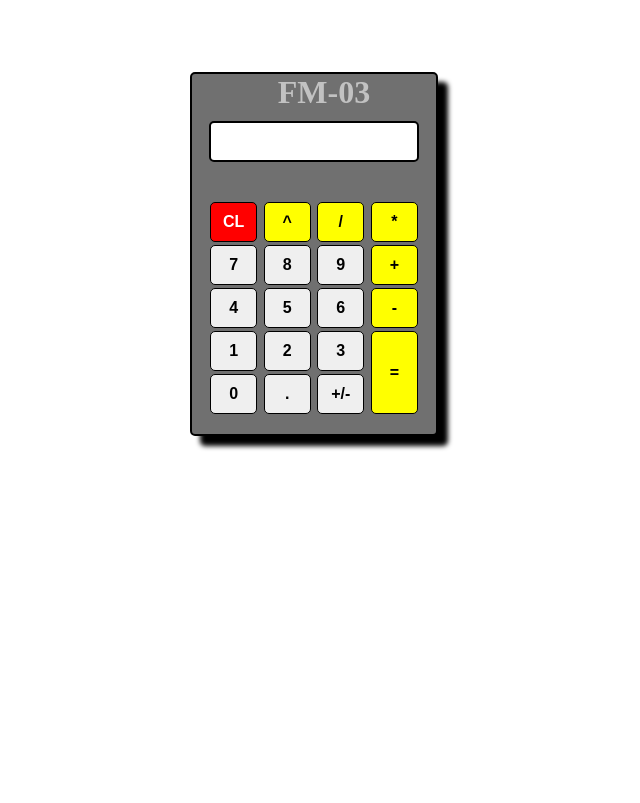
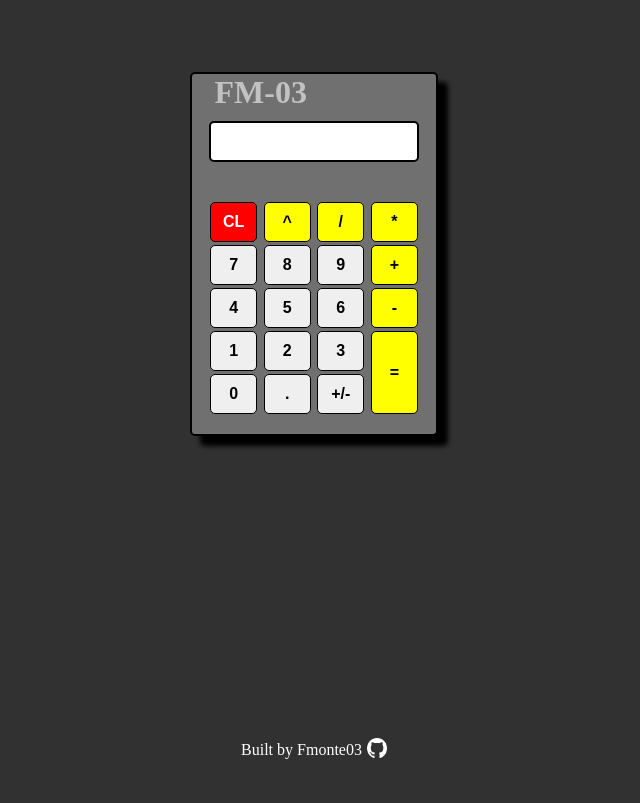
Before and after one commit to FMonte03/Calculator, a plain HTML site: page index.html in a window 1280 px wide. Shown: the whole page, without its empty margins (334-974 px from the left). Drawn offline with Linux system fonts and the light colour scheme.

Commit message:
added footer

```diff
--- a/index.html
+++ b/index.html
@@ -55,6 +55,11 @@
 
 
         </div>
+        </div>
+        <footer><footer>
+         <a href="https://github.com/FMonte03">Built by Fmonte03</a>
+         <a href="https://github.com/FMonte03" ><img src="github.png"/></a>
+     </footer></footer>
 
         <script src="app.js" async defer></script>
     </body>
--- a/style.css
+++ b/style.css
@@ -3,6 +3,8 @@ body{
     justify-content: center;
     height: 100vh;
     width: 100vw;
+    background-color: rgb(49, 49, 49);
+    overflow: hidden;
 
 }
 .disabled{
@@ -57,6 +59,7 @@ body{
 }
 
 h1{
+    width: 90%;
     margin: 0px 0px 0px 20px;
     color: rgb(194, 194, 194);
 
@@ -111,6 +114,35 @@ h1{
     font-size: 36px;
     background-color: white;
 }
+footer{
+    color: white;
+    display: flex;
+    align-items: center;
+    justify-content: center;
+    flex-direction: row;
+    margin: 0px;
+    gap: 5px;
+    position: fixed;
+    bottom: 0;
+
+    height: 10%;
+    padding-bottom: 10px;
+
+}
+footer>a>img{
+    height: auto;
+    width: 20px;
+}
+a{
+    color: white;
+    text-decoration: none;
+}
+a:visited{
+    margin: 0px;
+    text-decoration: none;
+
+
+}
 
 @media screen and (max-width:425px) {
 .calculator{
@@ -124,5 +156,4 @@ width: 50%;
 
 
 
-
 }
```
Also changed, not shown: github.png (added).
